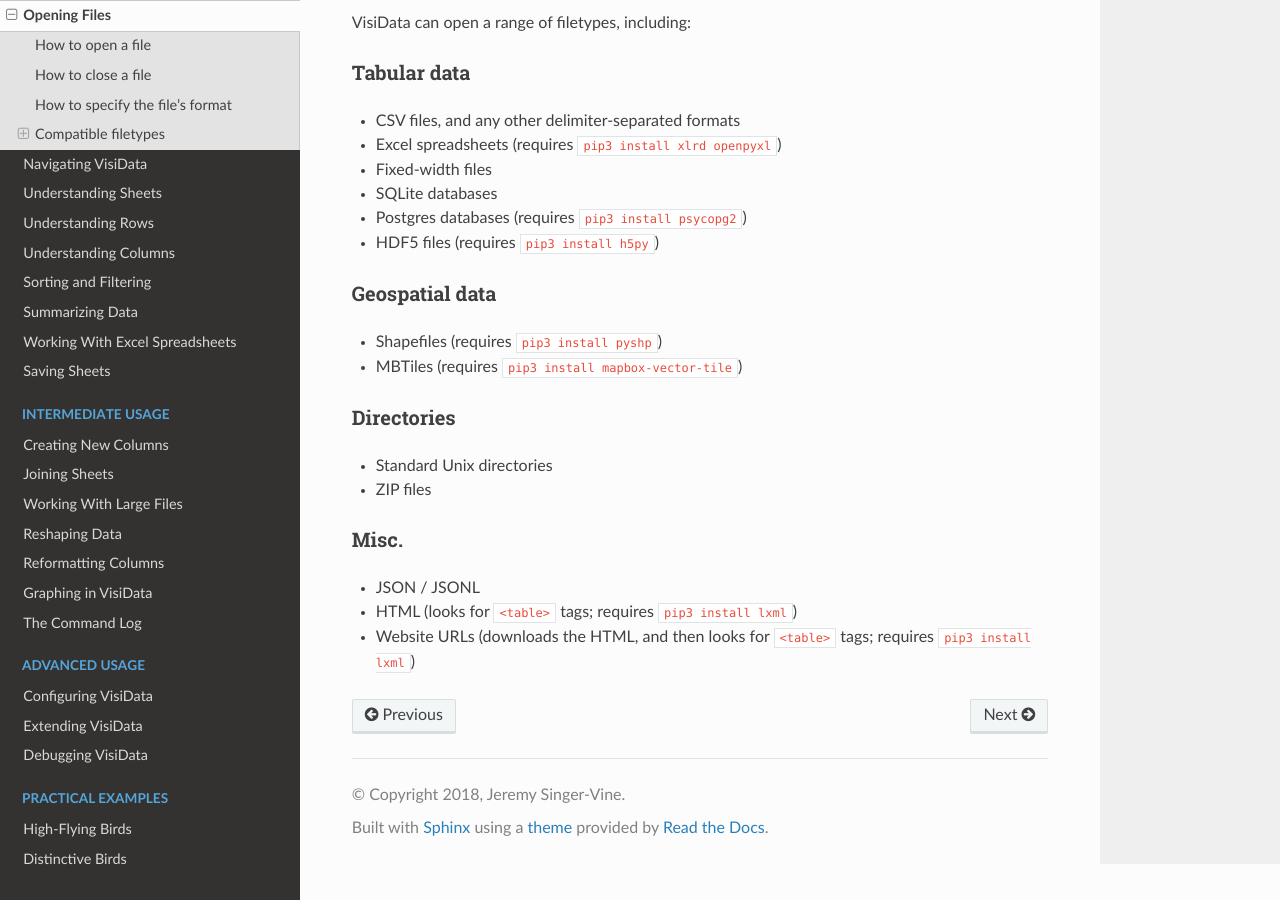
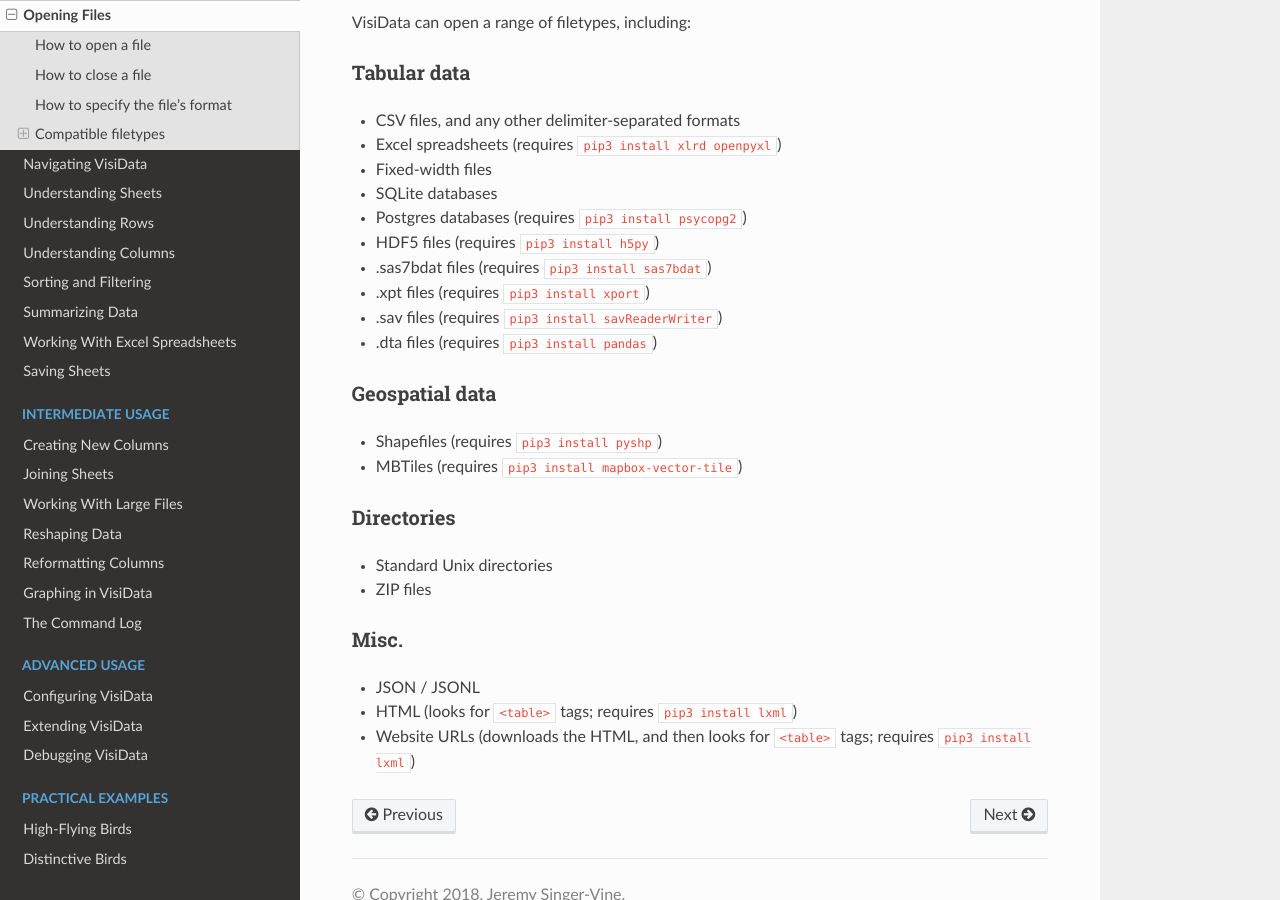
Before and after one commit to jsvine/intro-to-visidata, a Sphinx documentation site: the page built from docs/basics/opening-files.rst, in a window 1280 px wide and 900 px high, scrolled down 1645 px. Built offline with Sphinx 7.4.7 and the Read the Docs theme 2.0.0, drawn with Linux system fonts in a browser that asks for light colours.

Commit message:
Make basic edits to reflect upgrade to v1.2
- Update version and last-updated date in frontmatter
- Update list of supported filetypes and loader requirements
- Erroring computations are now represented by `!` rather than `¿`

```diff
--- a/docs/basics/opening-files.rst
+++ b/docs/basics/opening-files.rst
@@ -73,7 +73,11 @@
 - Fixed-width files
 - SQLite databases
 - Postgres databases (requires ``pip3 install psycopg2``)
-- HDF5 files (requires  ``pip3 install h5py``)
+- HDF5 files (requires ``pip3 install h5py``)
+- .sas7bdat files (requires ``pip3 install sas7bdat``)
+- .xpt files (requires ``pip3 install xport``)
+- .sav files (requires ``pip3 install savReaderWriter``)
+- .dta files (requires ``pip3 install pandas``)
 
 Geospatial data
 ^^^^^^^^^^^^^^^
--- a/docs/index.rst
+++ b/docs/index.rst
@@ -42,8 +42,8 @@
 ^^^^^^^^^^^^^^^
 
 ======================  ================
-Tutorial last updated   ``2018-03-04``
-VisiData version        ``1.0``
+Tutorial last updated   ``2018-05-10``
+VisiData version        ``1.2``
 ======================  ================
 
 About the author
--- a/docs/intermediate/creating-new-columns.rst
+++ b/docs/intermediate/creating-new-columns.rst
@@ -45,7 +45,7 @@
 
 .. note::
 
-   If VisiData encounters an error for the computation of a new cell (e.g., if you try to add ``"dog" + 42``), VisiData will display that cell's value as ``¿``.
+   If VisiData encounters an error for the computation of a new cell (e.g., if you try to add ``"dog" + 42``), VisiData will display that cell's value as ``!``.
 
 
 How to create new columns by splitting another one
```
